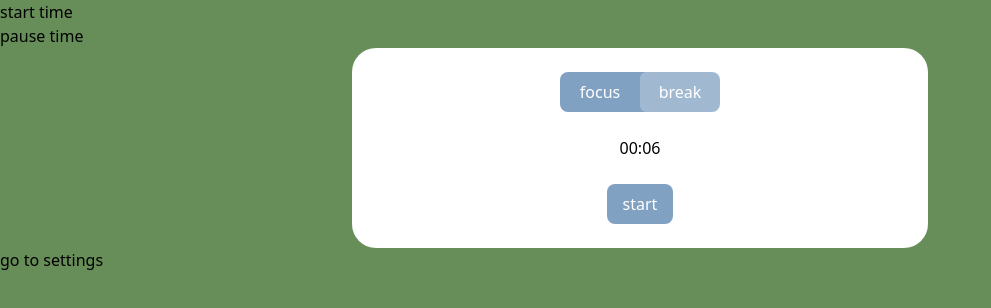
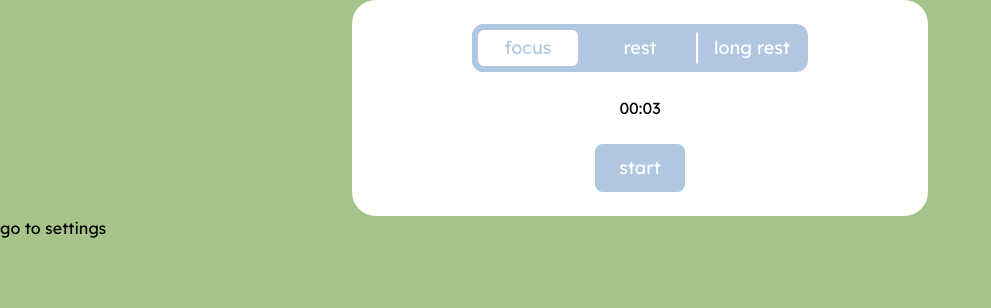
Before and after one commit to LBeukennoot/seedle, a React (Vite) app: page / in a window 1280 px wide. Shown: the top 308 px of the page, without its empty margins (0-991 px from the left). Built offline with nearby package versions, Linux system fonts and the light colour scheme.

Commit message:
Adds SwitchButton

```diff
--- /dev/null
+++ b/src/components/Button.tsx
@@ -0,0 +1,13 @@
+export default function Button({ text, onClick }: ButtonType) {
+
+    return (
+        <button className="bg-light-blue text-lg text-white px-6 py-2.5 rounded-lg cursor-pointer" onClick={(e) => {onClick(e)}}>
+            {text}
+        </button>
+    )
+}
+
+type ButtonType = {
+    text: string
+    onClick: Function
+}
--- /dev/null
+++ b/src/components/Timer.tsx
@@ -0,0 +1,5 @@
+export default function Timer() {
+    return (
+        <></>
+    )
+}
--- a/src/components/navigation/screens/FocusScreen.tsx
+++ b/src/components/navigation/screens/FocusScreen.tsx
@@ -1,48 +1,38 @@
 import { useContext, useState, useEffect } from "react"
 import { NavigationContext } from "../../../providers/NavigationProvider"
 import { TimerContext } from "../../../providers/TimerProvider"
+import SwitchButton, { SwitchButtonButtonType } from "./SwitchButton"
+import Button from "../../Button"
 
 export default function FocusScreen() {
 
     const { setCurrentScreen } = useContext(NavigationContext)
     const { currentMode, getDisplayTime, start, pause } = useContext(TimerContext)
 
-    const [state, setState] = useState(false)
+    const changeMode = (mode: SwitchButtonButtonType) => {
+        console.log('change mode to ' + mode.name)
+    }
 
     return (
-        <div className="w-screen h-screen bg-green">
-
-            <div>
-                <button onClick={() => start()}>
-                    start time
-                </button>
-            </div>
-
-            <div>
-                <button onClick={() => pause()}>
-                    pause time
-                </button>
-            </div>
+        <div className="w-screen h-screen bg-light-green font-lexend">
 
             <div className="bg-white mx-auto py-6 max-w-xl rounded-3xl">
-                <div className="flex justify-center pb-6">
 
-                    <button className={"bg-blue w-40 h-10 items-center transition-all relative flex cursor-pointer rounded-lg"} onClick={() => setState(state => !state)}>
-                        <div className={"bg-white opacity-25 rounded-md w-20 absolute transition-all top-0 h-full " + (state ? "left-0" : "left-20")}></div>
-                        <div className="w-20 z-10 text-center select-none text-white">focus</div>
-                        <div className="w-20 z-10 text-center select-none text-white">break</div>
-                    </button>
-
-                </div>
+                <SwitchButton
+                    buttons={[
+                        { name: 'focus' },
+                        { name: 'rest' },
+                        { name: 'long rest' },
+                    ]}
+                    onChange={changeMode}
+                />
 
                 <div className="text-center pb-6">
                     {getDisplayTime()}
                 </div>
 
                 <div className="flex justify-center">
-                    <button className="bg-blue text-white px-4 py-2 rounded-lg cursor-pointer" onClick={() => start()}>
-                        start
-                    </button>
+                    <Button text={"start"} onClick={() => start()}/>
                 </div>
 
             </div>
--- /dev/null
+++ b/src/components/navigation/screens/SwitchButton.tsx
@@ -0,0 +1,101 @@
+import { useState } from "react";
+
+/**
+ * Clickable object (button) that switches between multiple options
+ *
+ * @author      LBeukennoot for Seelde
+ * @created     28-04-2025
+ */
+export default function SwitchButton({
+    buttons = [],
+    width = 7,
+    onChange = () => { },
+}: SwitchButtonType) {
+    const [sessionKey, setSessionKey] = useState(0);
+
+    const length = buttons.length;
+
+    return (
+        <div className="flex justify-center pb-6 text-lg">
+            <button>
+                <div className="h-12 flex items-center bg-light-blue rounded-xl relative">
+                    <ButtonsElement
+                        buttons={buttons}
+                        width={width}
+                        length={length}
+                        sessionKey={sessionKey}
+                        setSessionKey={setSessionKey}
+                        onChange={onChange}
+                    />
+
+                    <div
+                        className="border-light-blue bg-white rounded-xl border-6 absolute h-full top-0 transition-all duration-150"
+                        style={{ left: sessionKey * width + "rem", width: width + "rem" }}
+                    ></div>
+                </div>
+            </button>
+        </div>
+    );
+}
+
+const ButtonsElement = ({
+    buttons,
+    width,
+    length,
+    sessionKey,
+    setSessionKey,
+    onChange,
+}: any) => {
+    return buttons.map((b: SwitchButtonButtonType, key: number) => {
+        return (
+            <div className="flex items-center" key={key}>
+                <div
+                    onClick={() => {
+                        if (sessionKey !== key) {
+                            setSessionKey(key);
+                            onChange(buttons[key]);
+                        }
+                    }}
+                    className={"relative " + (sessionKey !== key ? "cursor-pointer" : null)}
+                    style={{ width: width + "rem" }}
+                >
+                    {/* white text (when not button selected)*/}
+                    <div
+                        className={
+                            "transition-all duration-150 text-white " +
+                            (sessionKey === key ? "opacity-0" : "opacity-100")
+                        }
+                    >
+                        {b.name}
+                    </div>
+                    {/* blue text (when button selected) */}
+                    <div
+                        className={
+                            "text-light-blue z-50 absolute top-0 w-full transition-all duration-150 " +
+                            (sessionKey === key ? "opacity-100" : "opacity-0")
+                        }
+                    >
+                        {b.name}
+                    </div>
+                </div>
+                {key !== length - 1 ? (
+                    <div
+                    className={"transition-all border-white rounded-full border-[0.12rem] h-2/3 absolute " + (sessionKey === key ? "opacity-0" : "")}
+                    style={{ left: (key * width) + width + "rem"}}
+                    ></div>
+                ) : null}
+            </div>
+        );
+    });
+};
+
+export type SwitchButtonType = {
+    buttons: SwitchButtonButtonType[];
+    width?: number;
+    onChange: Function;
+};
+
+export type SwitchButtonButtonType = {
+    name: string;
+    // disabled?: boolean //TODO implement disabled function/style
+};
--- a/src/main.css
+++ b/src/main.css
@@ -1,9 +1,18 @@
+@import url('https://fonts.googleapis.com/css2?family=Lexend:wght@100..900&display=swap');
 @import 'tailwindcss';
+
+@font-face {
+    font-family: Lexend;
+    src: url("/fonts/Lexend.ttf") format("ttf");
+}
 
 @theme {
     --color-blue: oklch(69.59% 0.0597 247.91);
+    --color-light-blue: oklch(0.82 0.0438 252.68);
     --color-green: oklch(60.12% 0.0882 137.17);
     --color-light-green: oklch(78.34% 0.0855 130.39);
     --color-champagne: oklch(93.27% 0.0403 83.13);
     --color-red: oklch(74.14% 0.0882 33.4);
+
+    --font-lexend: "Lexend", sans-serif;
 }
--- a/src/providers/TimerProvider.tsx
+++ b/src/providers/TimerProvider.tsx
@@ -12,28 +12,45 @@ export const TimerContext = createContext<ITimerOptions>();
 export default function TimerProvider({ children }: ITimerOptionsProviderProps) {
 
     const [startTime, setStartTime] = useState(0.1);
+    // const [focusTime, setFocusTime] = useState(0.1);
+    // const [restTime, setRestTime] = useState(0.1);
+    // const [longRestTime, setLongRestTime] = useState(0.1);
     const [time, setTime] = useState(3);
 
     const [currentMode, setCurrentMode] = useState<Mode>(Mode.None)
 
 
-    const [times, setTimes] = useState({
-        focus: 25,
-        rest: 5
-    })
+    useEffect(() => {
+        const date = new Date(0)
+        console.log(date.toLocaleString('nl-NL', {timeZone: "CET"}))
+        console.log(date.toJSON())
+        date.setTime(date.getTime() + (30 * 60000))
+        console.log(date.toLocaleString('nl-NL'))
+
+        // const interval = setInterval(() => {
+        //     console.log(new Date().getSeconds())
+        // }, 1000)
+        // return () => clearInterval(interval)
+    }, [])
+
+    // const [times, setTimes] = useState({
+    //     focus: 25,
+    //     rest: 5
+    // })
+
+    // useEffect(() => {
+    //     // setTime(startTime * 60)
+    // }, [])
 
     useEffect(() => {
-        setTime(startTime * 60)
-    }, [])
+        // updateTime()
+        // const interval = setInterval(() => {
 
-    useEffect(() => {
-        const interval = setInterval(() => {
+        //     updateTime()
 
-            updateTime()
+        // }, 1000)
 
-        }, 1000)
-
-        return () => clearInterval(interval)
+        // return () => clearInterval(interval)
     }, [currentMode])
 
     const getDisplayTime = (): string => {
@@ -51,32 +68,36 @@ export default function TimerProvider({ children }: ITimerOptionsProviderProps)
     }
 
     const updateTime = () => {
-        setTime(inputTime => {
+        // setTime(inputTime => {
 
-            const time = Math.floor(inputTime)
-            switch (currentMode) {
+        //     const time = Math.floor(inputTime)
+        //     switch (currentMode) {
 
-                case (Mode.Focus):
-                    if (time < 1) {
-                        alarm()
-                    }
-                    return time - 1
+        //         case (Mode.Focus):
+        //             if (time < 1) {
+        //                 alarm()
+        //             }
+        //             if (time >= 0) {
+        //                 return time - 1
+        //             } else return time
 
 
-                case (Mode.Break):
-                    return time - 1
+        //         case (Mode.Break):
+        //             if (time >= 0) {
+        //                 return time - 1
+        //             } else return time
 
 
-                case (Mode.None):
-                    return time
+        //         case (Mode.None):
+        //             return time
 
 
-                default:
-                    return time
+        //         default:
+        //             return time
 
 
-            }
-        })
+        //     }
+        // })
     }
 
     const start = () => {
--- a/tailwind.config.js
+++ b/tailwind.config.js
@@ -5,14 +5,14 @@ module.exports = {
     ],
 
     safelist: [
-      'text-xl',
-      'text-2xl',
-      'text-3xl',
-      'text-4xl',
-      'text-5xl',
-      'text-blue',
-      'text-red',
-      'text-green',
+      // 'text-xl',
+      // 'text-2xl',
+      // 'text-3xl',
+      // 'text-4xl',
+      // 'text-5xl',
+      // 'text-blue',
+      // 'text-red',
+      // 'text-green',
     ],
 
     theme: {
```
